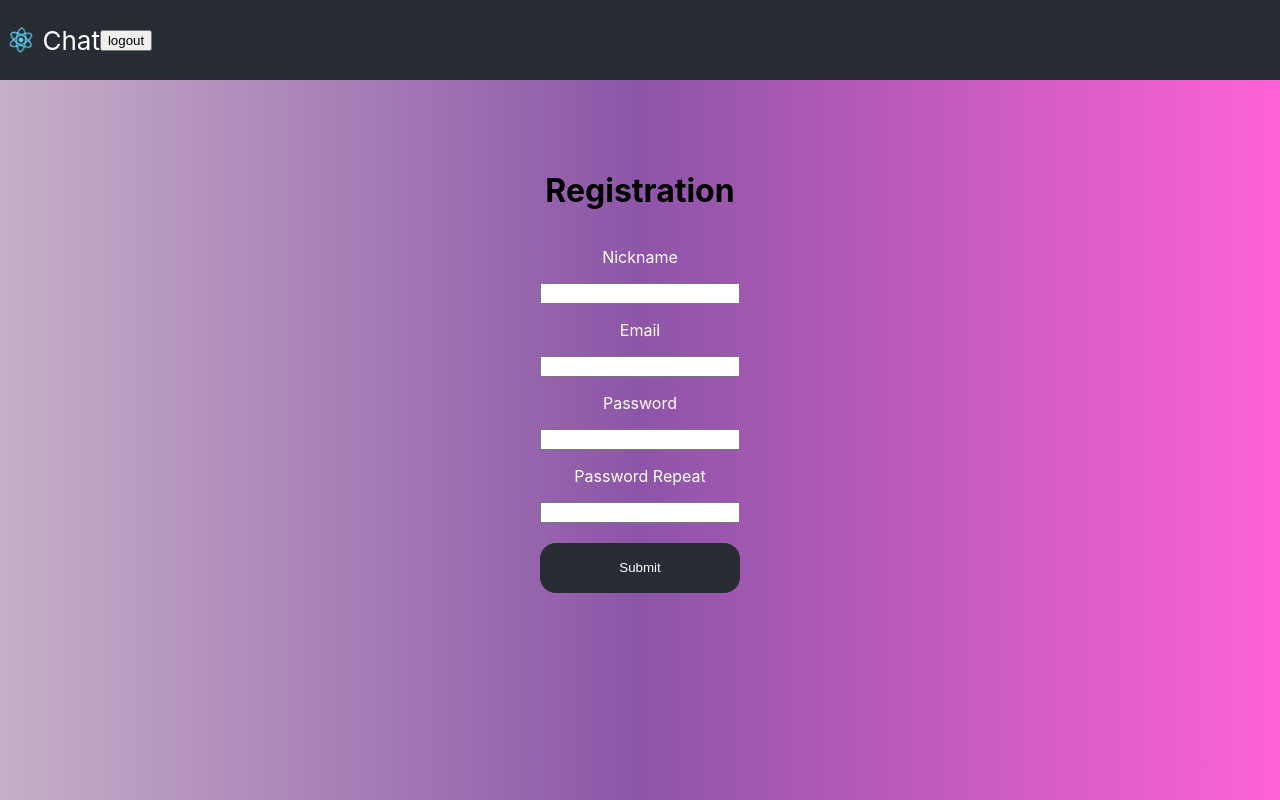
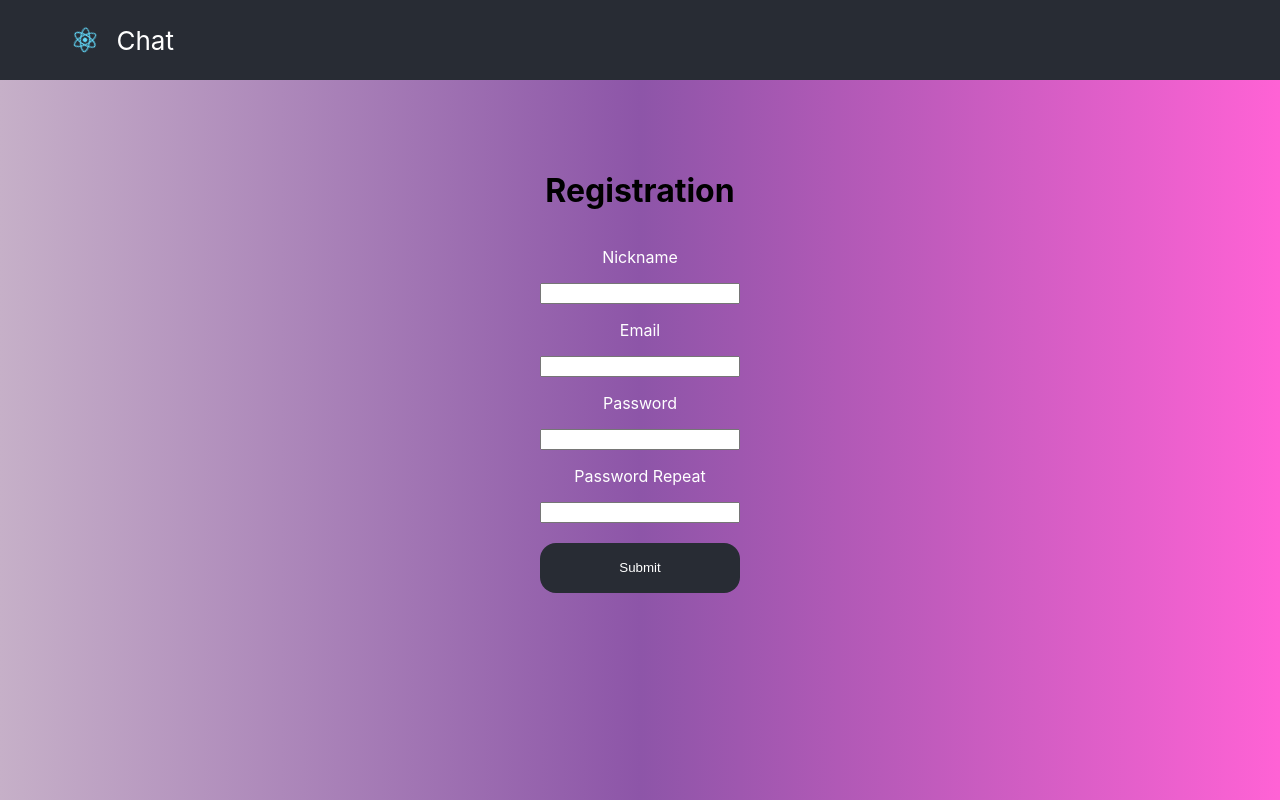
Before and after one commit to savchuckvadim/chat_client, a React (Create React App) app: page /registration in a window 1280 px wide. Built offline with nearby package versions, Linux system fonts and the light colour scheme; no server answers.

Commit message:
header layout

```diff
--- a/src/App.js
+++ b/src/App.js
@@ -8,11 +8,9 @@ import Start from './modules/components/Start/Start';
 
 const App = (props) => {
 
-
-
   return (
     <div className="App">
-      <Header />
+      <Header isAuth={props.isAuth} />
       <div className='page'>
        { props.isAuth
         ? <Main />
--- a/src/modules/components/Header/Header.jsx
+++ b/src/modules/components/Header/Header.jsx
@@ -3,15 +3,23 @@ import logo from '../../../logo.svg';
 import { authApi } from '../../services/api';
 
 
-const Header = () => {
+const Header = (props) => {
   const onClick = () => {
     authApi.logout()
   }
+
+
   return (
     <header className={style.header}>
-      <img src={logo} className={style.App__logo} alt="logo" />
-      <div className='header__container'>Chat</div>
-      <button onClick={() => {onClick()}}>logout</button>
+      <div className={style.container}>
+        <div className={style.brand__wrapper}>
+          <img src={logo} className={style.App__logo} alt="logo" />
+          <div className={style.brand}>Chat</div>
+        </div>
+        {props.isAuth && <button className={style.logout} onClick={() => { onClick() }}>logout</button>}
+
+      </div>
+
     </header>
   )
 }
--- a/src/modules/components/Header/Header.module.css
+++ b/src/modules/components/Header/Header.module.css
@@ -23,18 +23,48 @@
     background-color: #282c34;
     min-height: 10vh;
     display: flex;
-    flex-direction: column;
     align-items: center;
     justify-content: center;
     font-size: calc(10px + 2vmin);
     color: white;
-    display: flex;
-    flex-direction: row;
-    justify-content: flex-start;
-    align-items: center;
+
 
   }
-  .header__container{
+  .brand{
 
     margin-left: 10px;
   }
+  .container{
+    min-width: 90%;
+    height: 100%;
+    display: flex;
+    justify-content: space-between;
+  }
+
+  .brand__wrapper{
+    display: flex;
+    justify-content: space-between;
+
+  }
+
+  .logout{
+    height: 30px;
+    width: 70px;
+    border-radius: 12px;
+    border: 0;
+    cursor: pointer;
+    background: rgb(198,176,200);
+background: linear-gradient(90deg, rgba(198,176,200,1) 0%, rgba(141,85,168,1) 50%, rgba(255,98,213,1) 100%);
+    color: rgb(255, 255, 255);
+    transition-property: background;
+    transition-duration: 5s;
+  }
+  .logout:hover{
+    height: 31px;
+    width: 71px;
+    border-radius: 12px;
+    border: 0;
+    background: rgb(167, 13, 244);
+    background: linear-gradient(90deg, rgb(159, 86, 167) 0%, rgba(141,85,168,1) 50%, rgba(255,98,213,1) 100%);
+    color: rgb(253, 211, 253);
+  }
--- a/src/modules/components/Start/Start.jsx
+++ b/src/modules/components/Start/Start.jsx
@@ -35,7 +35,6 @@ const Start = () => {
     <Routes >
       <Route path='/' element={<StartPage />} />
       <Route path='login' element={<LoginContainer />} />
-      <Route path='?verified=1' element={<LoginContainer />} />
       <Route path='registration' element={<Registration />} />
     </Routes>
   )
```
